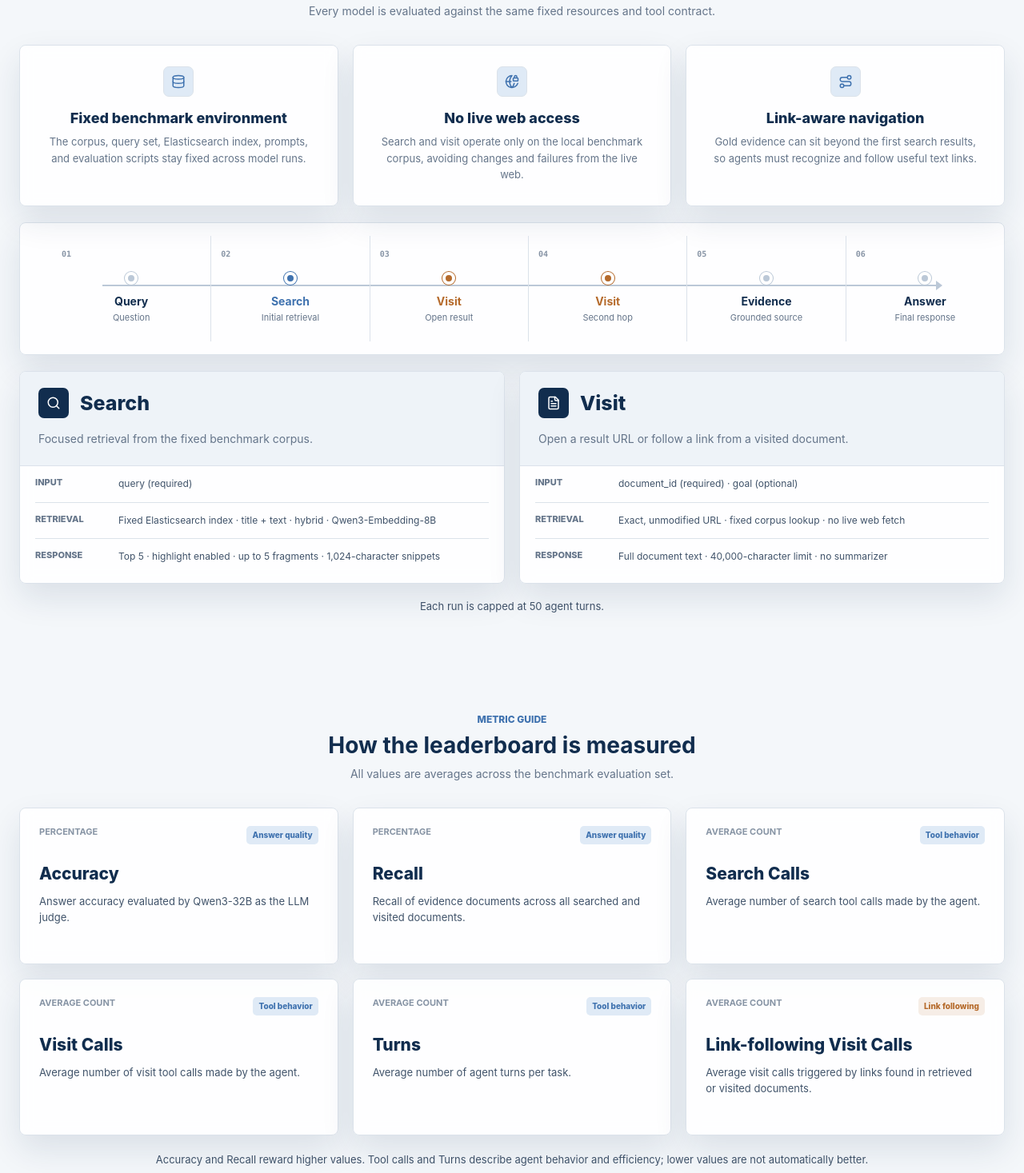
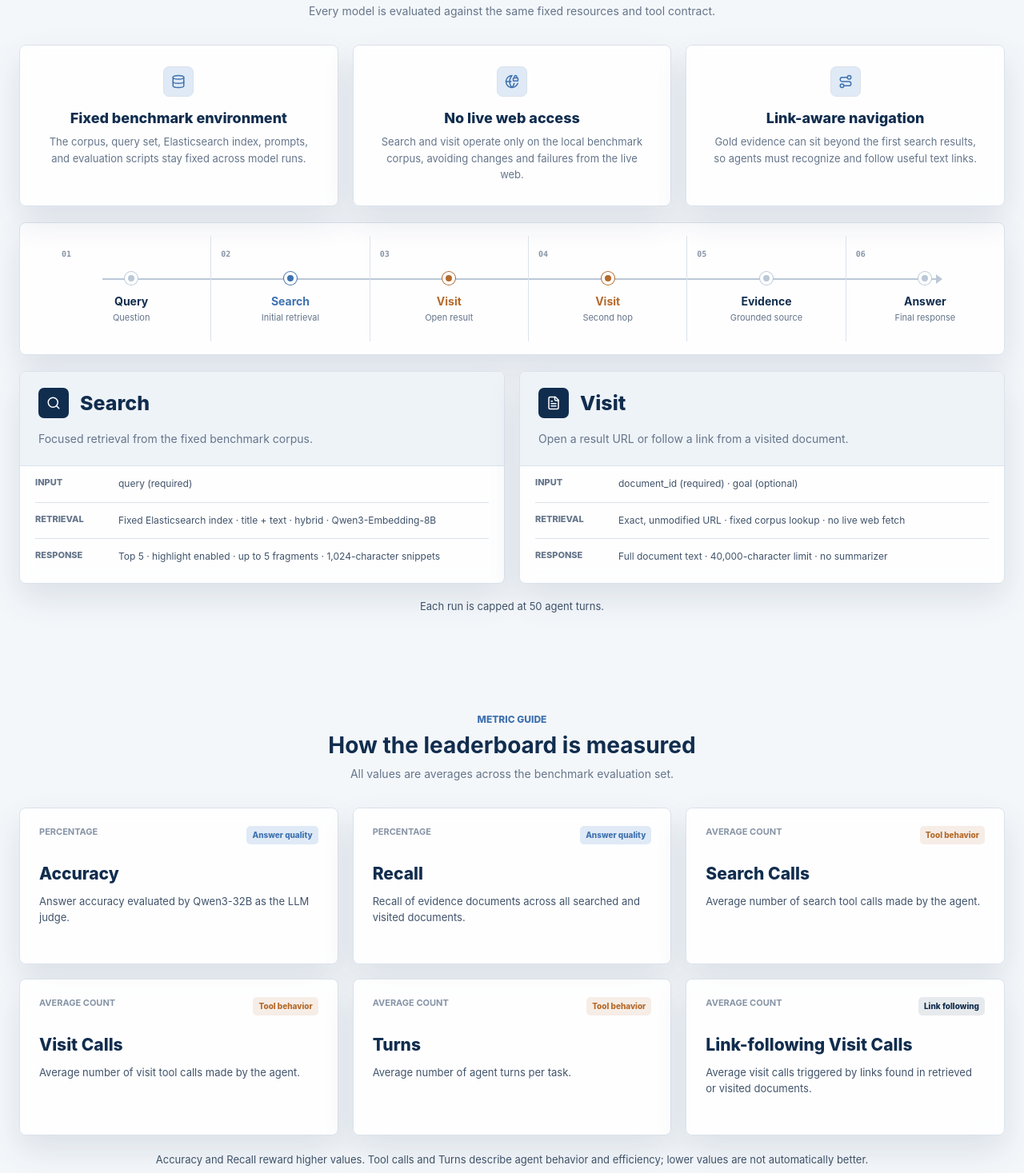
Before and after one commit to ml-stat-Sustech/bcp-link-leaderboard, a React (Vite) app: page / in a window 1280 px wide. Shown: the part 2361-3828 px from the top of the page at 80% size. Built offline with nearby package versions, Linux system fonts and the light colour scheme.

Commit message:
Refine flow alignment and metric category colors

```diff
--- a/src/styles.css
+++ b/src/styles.css
@@ -1616,7 +1616,7 @@ tbody tr:hover .model-column {
   content: "";
   height: 2px;
   position: absolute;
-  top: 61px;
+  top: 53px;
   right: calc(100% / 12 - 18px);
   left: calc(100% / 12);
   background: var(--border-strong);
@@ -1625,7 +1625,7 @@ tbody tr:hover .model-column {
 .evaluation-flow::after {
   content: "";
   position: absolute;
-  top: 56px;
+  top: 48px;
   right: calc(100% / 12 - 25px);
   border-top: 6px solid transparent;
   border-bottom: 6px solid transparent;
@@ -1877,8 +1877,6 @@ tbody tr:hover .model-column {
 .metric-card-category {
   max-width: 124px;
   padding: 5px 7px;
-  color: var(--primary);
-  background: var(--primary-soft);
   border-radius: 5px;
   font-size: 10px;
   font-weight: 760;
@@ -1886,9 +1884,19 @@ tbody tr:hover .model-column {
   text-align: center;
 }
 
-.metric-card-category-linkFollowing {
+.metric-card-category-answerQuality {
+  color: var(--primary);
+  background: var(--primary-soft);
+}
+
+.metric-card-category-toolBehavior {
   color: var(--accent);
   background: color-mix(in srgb, var(--accent) 12%, var(--surface));
+}
+
+.metric-card-category-linkFollowing {
+  color: var(--chart-bcp);
+  background: color-mix(in srgb, var(--chart-bcp) 10%, var(--surface));
 }
 
 .metric-card[data-active="true"] .metric-card-trigger,
```
Also changed, not shown: 2 other files (tests, documents, lock files or other folders).
